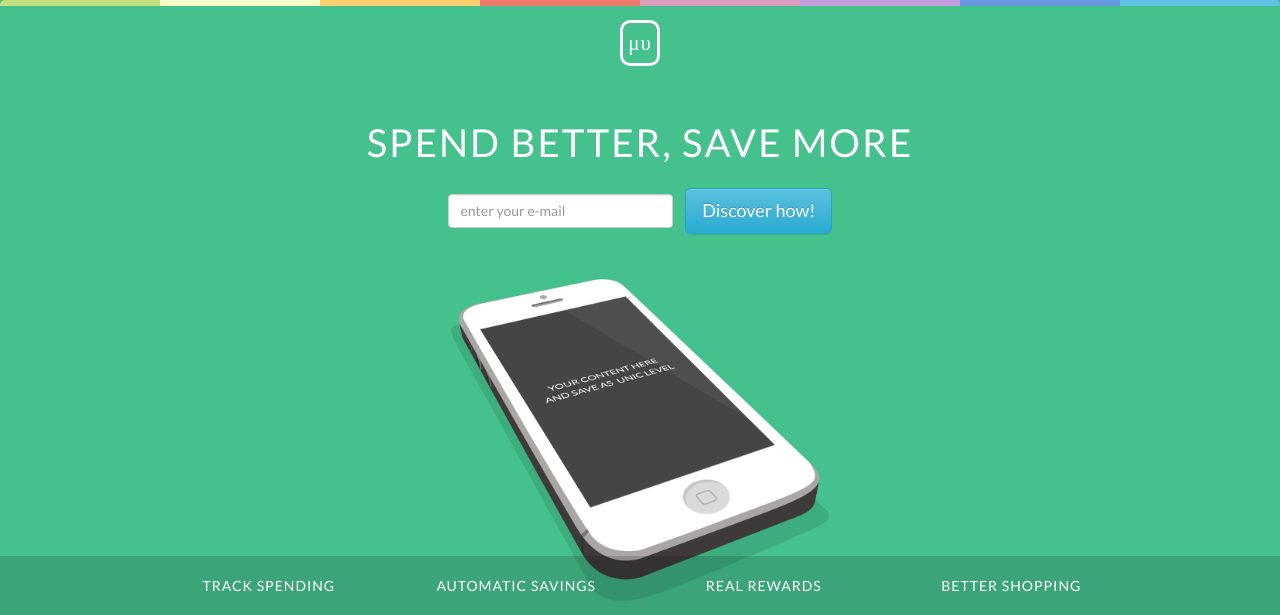
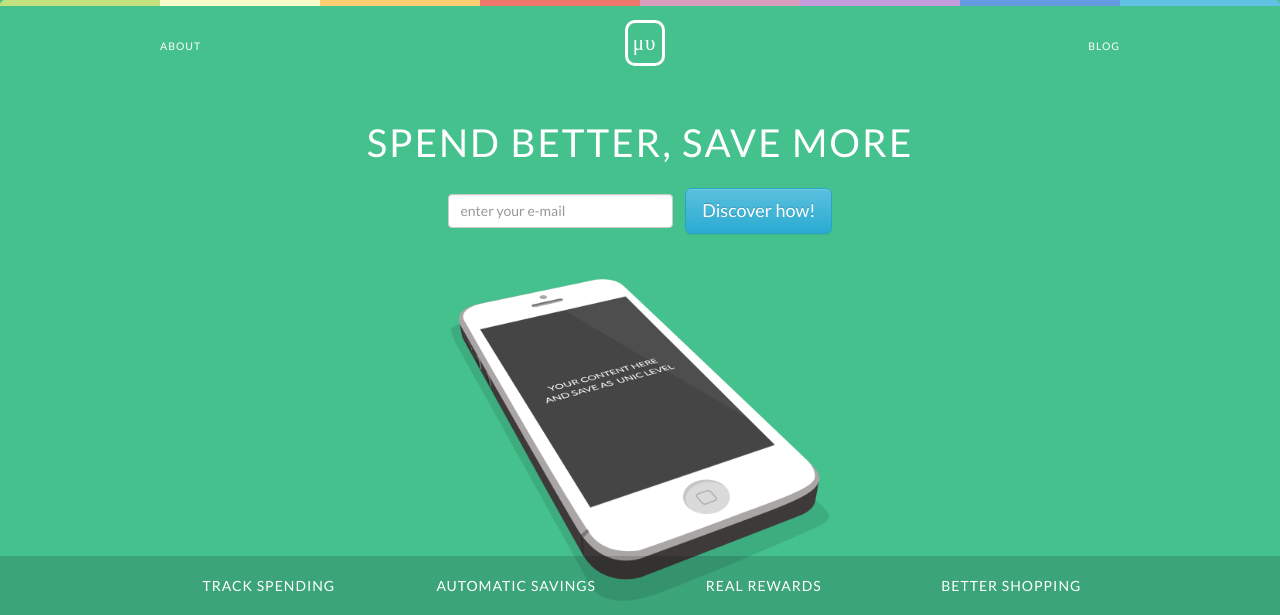
Before and after one commit to kendall80/mu-landing-design, a PHP site: page / in a window 1280 px wide. Shown: the top 615 px of the page. Run offline with PHP 8.4, Linux system fonts and the light colour scheme; some libraries are stand-ins or nearby versions; some web fonts are replaced.

Commit message:
general CSS refactoring

```diff
--- a/css/my-styles.css
+++ b/css/my-styles.css
@@ -7,10 +7,16 @@ body, h1, h2, h3, h4, h5, h6 {
 }
 
 article, footer, header, section {
-	display: block;
 	background-color: #45C18E;
 	color: #fff;
+}
 
+h1 {
+	padding: 0;
+	font-size: 2.75em;
+	line-height: 52px;
+	letter-spacing: 2px;
+	text-transform: uppercase;
 }
 
 .hero {
@@ -21,7 +27,7 @@ article, footer, header, section {
 	background-size: auto 70%;
 }
 
-.container {
+.container { /* to fill the entire viewport */
 	width: 100%;
 	padding-right: 0px;
 	padding-left: 0px;
@@ -29,10 +35,13 @@ article, footer, header, section {
 	margin-right: 0px;
 }
 
-/* Web Fonts
-========================== */
+.content { /* content justified box */
 
-/* Icon Fonts
+	width: 75%;
+	margin: 0 auto;
+}
+
+/* Icon & Logo Fonts
 ========================== */
 
 @font-face {
@@ -60,39 +69,7 @@ article, footer, header, section {
 /* Banner
 ========================== */
 
-.banner {
-	display: block;
-}
-
-.banner .content {
-	text-align: justify;
-	padding-top: 10px;
-}
-
-.banner a {
-	color: #fff;
-	display: inline-block;
-	position: relative;
-	white-space: nowrap;
-	text-decoration: none;
-	letter-spacing: 1px;
-	text-transform: uppercase;
-	font-size: 0.75em;
-}
-
-.banner a:after {
-	background: #fff;
-	opacity: 0;
-	display: inline-block;
-	position: absolute;
-	left: 0;
-	bottom: 5px;
-	content: "";
-	width: 100%;
-	height: 2px;
-}
-
-.banner:before {
+.banner:before { /* multi-color bar */
 	content: '';
   position: absolute;
   top: 0;
@@ -107,10 +84,18 @@ article, footer, header, section {
   background-image: linear-gradient(to right, #c4e17f, #c4e17f 12.5%, #f7fdca 12.5%, #f7fdca 25%, #fecf71 25%, #fecf71 37.5%, #f0776c 37.5%, #f0776c 50%, #db9dbe 50%, #db9dbe 62.5%, #c49cde 62.5%, #c49cde 75%, #669ae1 75%, #669ae1 87.5%, #62c2e4 87.5%, #62c2e4);
 }
 
-.content {
+.banner .content {
+	text-align: justify;
+	padding-top: 10px;
+}
 
-	width: 75%;
-	margin: 0 auto;
+.banner a {
+	color: #fff;
+	display: inline-block;
+	text-decoration: none;
+	letter-spacing: 1px;
+	text-transform: uppercase;
+	font-size: 0.75em;
 }
 
 .banner .content:after {
@@ -123,7 +108,7 @@ article, footer, header, section {
 ========================== */
 
 section {
-	position: relative;
+	position: relative; /* set the various elements relative to the hero container*/
 }
 
 .hero {
@@ -132,15 +117,6 @@ section {
 
 .headline {
 	padding: 10px 0;
-}
-
-h1 {
-	padding: 0;
-	font-size: 2.75em;
-	line-height: 52px;
-	margin-bottom: 5px;
-	letter-spacing: 2px;
-	text-transform: uppercase;
 }
 
 .call-to-action {
--- a/index.html
+++ b/index.html
@@ -19,15 +19,15 @@
   </head>
 
   <body>
-    <article class="home">
+    <article>
       <div class="container">
 
         <!-- Navbar -->
         <nav class="banner" role="banner">
           <div class="content">
-            <a href="#"></a>
+            <a href="#">About</a>
             <a class="logo" href="#">&mu;&upsilon;</a>
-            <a href="#"></a>
+            <a href="#">Blog</a>
           </div>
         </nav>
         <!-- End Navbar -->
@@ -36,7 +36,6 @@
 
         <section class="hero">
           <div class="content headline">
-            <div class="intro">
             <h1>Spend Better, Save More</h1>
             <form class="form-inline call-to-action">
               <div class="form-group">
@@ -45,7 +44,6 @@
               </div>
               <button type="submit" class="btn btn-info btn-lg">Discover how!</button>
             </form>
-            </div>
           </div>
 
           <div class="message">
```
Also changed, not shown: public/img/simple-card.png (added). Lines whose indentation alone changed are shown as unchanged.
